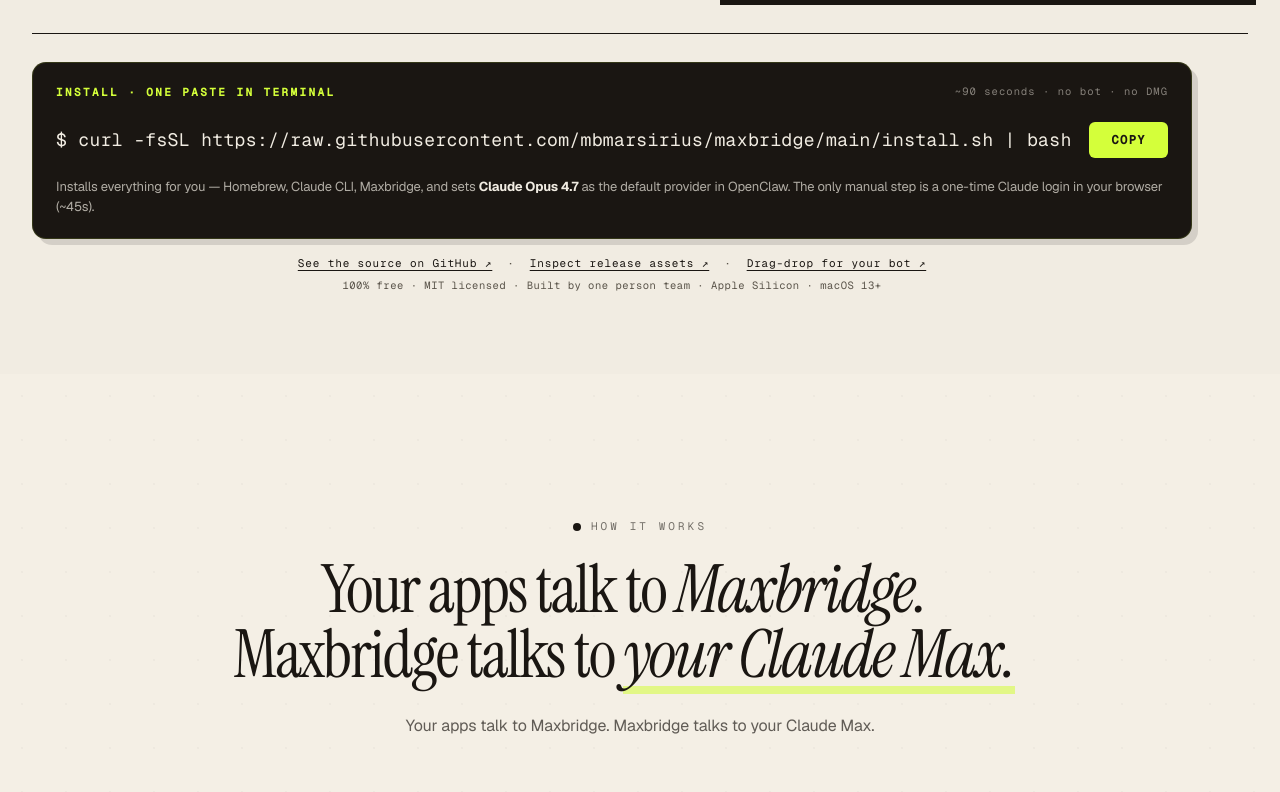
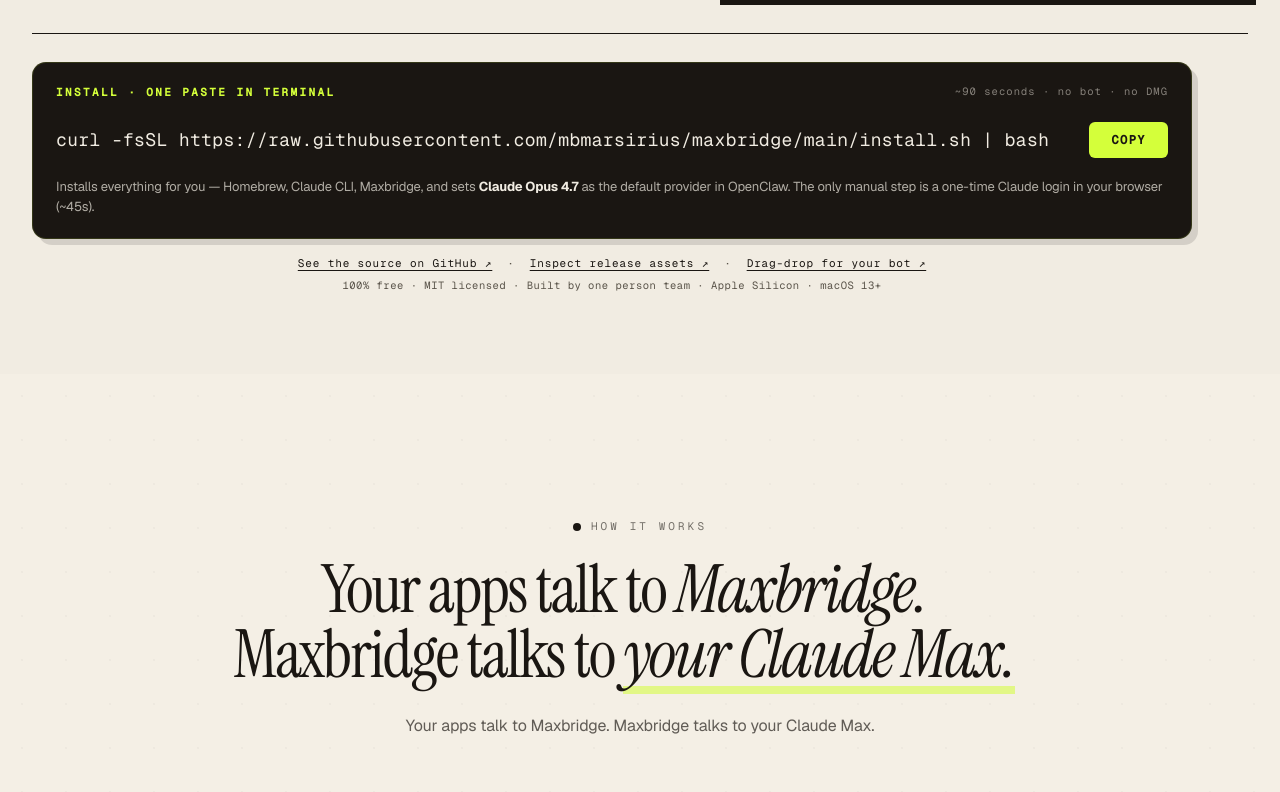
Before and after one commit to mbmarsirius/maxbridge, a website: page worker/public/index.html in a window 1280 px wide. Shown: the part 968-1760 px from the top of the page. Drawn offline with nearby package versions, Linux system fonts and the light colour scheme.

Commit message:
Landing: strip visible '$ ' prompt prefix from install command
Users who manually select+copy (rather than clicking the Copy button)
were getting 'zsh: command not found: $' because the visible shell prompt
got pasted along with the command. Removing the '$ ' prefix entirely —
command is now the raw copy-paste target regardless of how you grab it.

Copy button's regex strip stays in place (no-op now, harmless).

```diff
--- a/worker/public/index.html
+++ b/worker/public/index.html
@@ -433,7 +433,7 @@
             <span style="font-family:var(--mono);font-size:10.5px;letter-spacing:0.1em;color:rgba(241,236,226,0.5);">~90 seconds · no bot · no DMG</span>
           </div>
           <div style="display:flex;align-items:center;gap:14px;flex-wrap:wrap;">
-            <code id="install-cmd" style="flex:1;min-width:0;overflow-x:auto;white-space:nowrap;font-family:var(--mono);font-size:clamp(14px, 1.6vw, 18px);color:var(--paper);letter-spacing:0.02em;padding:12px 0;">$ curl -fsSL https://raw.githubusercontent.com/mbmarsirius/maxbridge/main/install.sh | bash</code>
+            <code id="install-cmd" style="flex:1;min-width:0;overflow-x:auto;white-space:nowrap;font-family:var(--mono);font-size:clamp(14px, 1.6vw, 18px);color:var(--paper);letter-spacing:0.02em;padding:12px 0;">curl -fsSL https://raw.githubusercontent.com/mbmarsirius/maxbridge/main/install.sh | bash</code>
             <button type="button" onclick="const t=document.getElementById('install-cmd').textContent.replace(/^\$\s*/,'');navigator.clipboard.writeText(t).then(()=>{this.textContent='✓ Copied';setTimeout(()=>{this.textContent='Copy';},2000);});" style="flex-shrink:0;background:var(--lime);color:var(--ink);border:none;padding:10px 22px;font-family:var(--mono);font-size:12px;letter-spacing:0.12em;text-transform:uppercase;cursor:pointer;border-radius:6px;font-weight:700;">Copy</button>
           </div>
           <p style="margin:12px 0 0 0;font-family:var(--sans);font-size:13px;line-height:1.55;color:rgba(241,236,226,0.7);">
@@ -644,7 +644,7 @@
         <span style="margin-left:14px;font-family:var(--mono);font-size:10.5px;letter-spacing:0.14em;color:rgba(241,236,226,0.5);text-transform:uppercase;">Terminal · ~/</span>
       </div>
       <div style="display:flex;align-items:center;gap:16px;flex-wrap:wrap;">
-        <code id="install-cmd-2" style="flex:1;min-width:0;overflow-x:auto;white-space:nowrap;font-family:var(--mono);font-size:clamp(15px, 1.8vw, 20px);color:var(--paper);letter-spacing:0.02em;">$ curl -fsSL https://raw.githubusercontent.com/mbmarsirius/maxbridge/main/install.sh | bash</code>
+        <code id="install-cmd-2" style="flex:1;min-width:0;overflow-x:auto;white-space:nowrap;font-family:var(--mono);font-size:clamp(15px, 1.8vw, 20px);color:var(--paper);letter-spacing:0.02em;">curl -fsSL https://raw.githubusercontent.com/mbmarsirius/maxbridge/main/install.sh | bash</code>
         <button type="button" onclick="const t=document.getElementById('install-cmd-2').textContent.replace(/^\$\s*/,'');navigator.clipboard.writeText(t).then(()=>{this.textContent='✓ Copied';setTimeout(()=>{this.textContent='Copy';},2000);});" style="flex-shrink:0;background:var(--lime);color:var(--ink);border:none;padding:11px 26px;font-family:var(--mono);font-size:13px;letter-spacing:0.14em;text-transform:uppercase;cursor:pointer;border-radius:6px;font-weight:700;">Copy</button>
       </div>
     </div>
```
